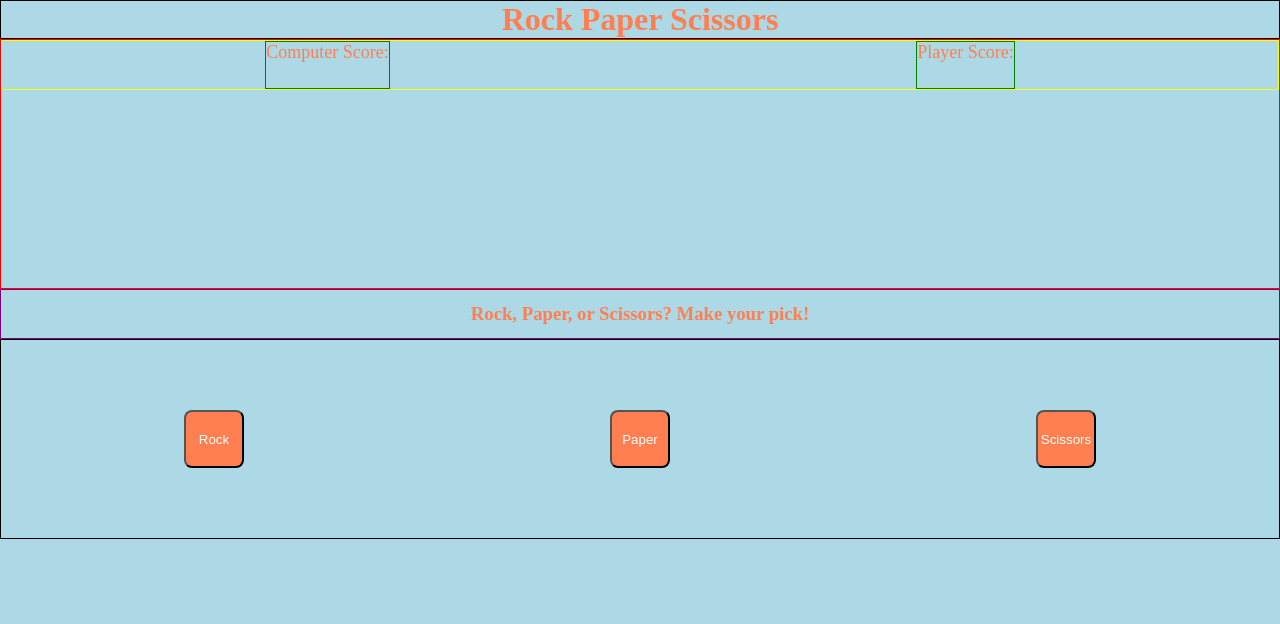
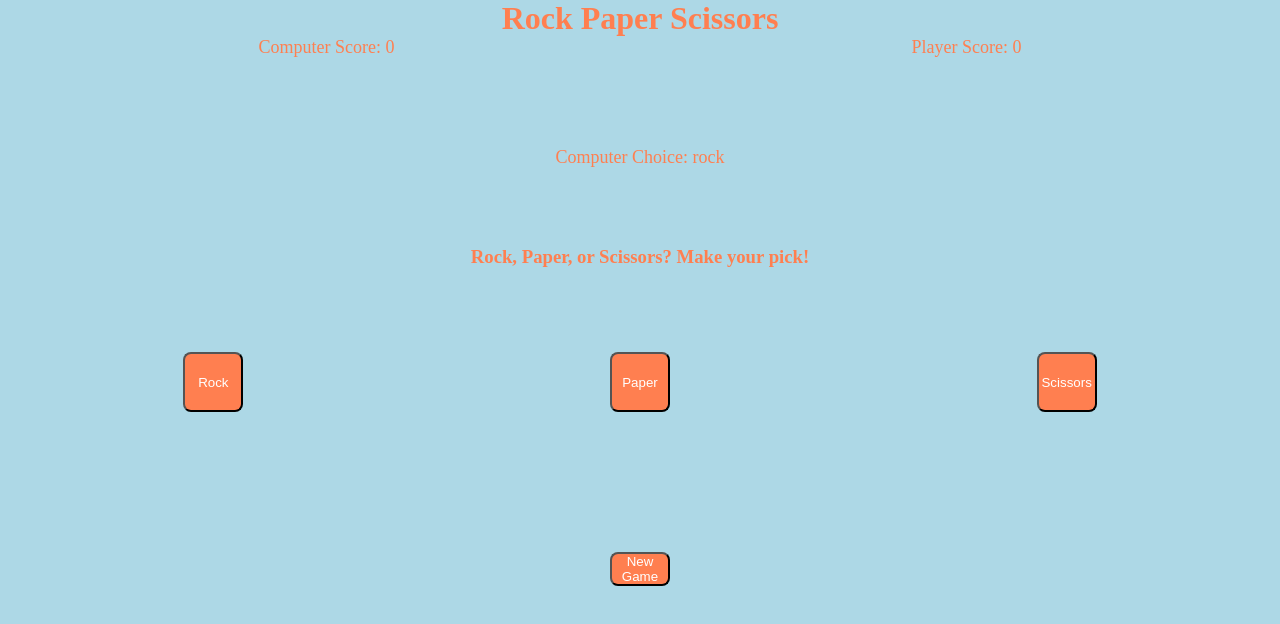
Before and after one commit to andrewfarmer13/Rock-Paper-Scissors, a plain HTML site: page index.html in a window 1280 px wide. Both pictures are taken after a click on the button "Rock". Drawn offline with Linux system fonts and the light colour scheme.

Commit message:
basically a fully functional rock paper scissors; I could clean the code but nah

```diff
--- a/gameLogic.js
+++ b/gameLogic.js
@@ -1,6 +1,10 @@
 let playerScore = 0;
 let computerScore = 0;
 const buttons = document.querySelectorAll("button");
+const newButton = document.querySelector("#new-game-button");
+const computerScoreDiv = document.getElementsByClassName("computer-score")[0];
+const playerScoreDiv = document.getElementsByClassName("player-score")[0];
+const computerChoiceDiv = document.getElementsByClassName("computer-choice")[0];
 
 
 function getComputerChoice(){
@@ -15,15 +19,11 @@ function getComputerChoice(){
         choiceStr = choiceStr.concat("scissors");
     }
    // console.log(choiceStr);
+
+
+   computerChoiceDiv.textContent = "Computer Choice: ".concat(choiceStr);
+
     return choiceStr;
-}
-
-function getPlayerScore(){
-    return playerScore;
-}
-
-function getComputerScore(){
-    return computerScore;
 }
 
 
@@ -54,16 +54,29 @@ function playRound(playerChoice){
         console.log("Draw");
     }
 
-    console.log("Player Score: " + playerScore);
-    console.log("Computer Score: " + computerScore);
+
+    playerScoreDiv.textContent = `Player Score: ${playerScore}`;
+
+
+    computerScoreDiv.textContent = `Computer Score: ${computerScore}`;
+
 
 }
 
 buttons.forEach((button) => {
 
     button.addEventListener("click", () => {
-       playRound(button.className)
+        playRound(button.className)
     })
+});
+
+newButton.addEventListener("click", ()=> {
+    playerScore = 0;
+    computerScore = 0;
+    playerScoreDiv.textContent = `Player Score: ${playerScore}`;
+    computerScoreDiv.textContent = `Computer Score: ${computerScore}`;
+    computerChoiceDiv.textContent = "Computer Choice: ";
+
 });
 
 
--- a/index.html
+++ b/index.html
@@ -17,7 +17,7 @@
             <div class="player-score">Player Score: </div>
         </div>
     </div>
-
+    <div class="computer-choice">Computer Chooses: </div>
     <div id="game-info">
         <h3 class="player-prompt">Rock, Paper, or Scissors? Make your pick!</h3>
     </div>
@@ -27,5 +27,9 @@
         <button class="paper">Paper</button>
         <button class="scissors">Scissors</button>
     </div>
+
+    <div id="new-game-button-container">
+        <button id= new-game-button class="new-game">New Game</button>
+    </div>
 </body>
 </html>
--- a/styles.css
+++ b/styles.css
@@ -6,7 +6,6 @@
 }
 
 #button-container{
-    border: 1px solid black;
     display: flex;
     justify-content: space-around;
     height: 200px;
@@ -15,7 +14,6 @@
 
 #header-container{
     display: flex;
-    border: 1px solid black;
     justify-content: center;
 }
 
@@ -25,8 +23,7 @@
 }
 
 #score-container{
-    border: 1px solid red;
-    height: 250px;
+    height: 45px;
     display: flex;
     justify-content: space-around;
 }
@@ -36,11 +33,19 @@
     justify-content: space-around;
     height: 50px;
     width: 100vw;
-    border: 1px solid yellow;
+}
+
+.computer-choice{
+    display: flex;
+    align-self: center;
+    justify-self:center ;
+    height: 150px;
+    color: coral;
+    font-size: 18px;
+    align-items: center;
 }
 
 .player-score, .computer-score{
-    border: 1px solid green;
     font-size: 18px;
     color: coral;
 }
@@ -48,7 +53,6 @@
 
 
 #game-info{
-    border: 1px solid purple;
     height: 50px;
     display: flex;
     justify-content: center;
@@ -59,7 +63,7 @@
     color: coral;
 }
 
-.paper, .rock, .scissors{
+.paper, .rock, .scissors, .new-game{
     margin-top: 70px;
     margin-bottom: 70px;
     width: 60px;
@@ -67,3 +71,13 @@
     color:white;
     border-radius: 8px;
 }
+
+#new-game-button-container{
+    display: flex;
+    justify-content: center;
+
+}
+
+.new-game{
+    margin-bottom: 10px;
+}
```
